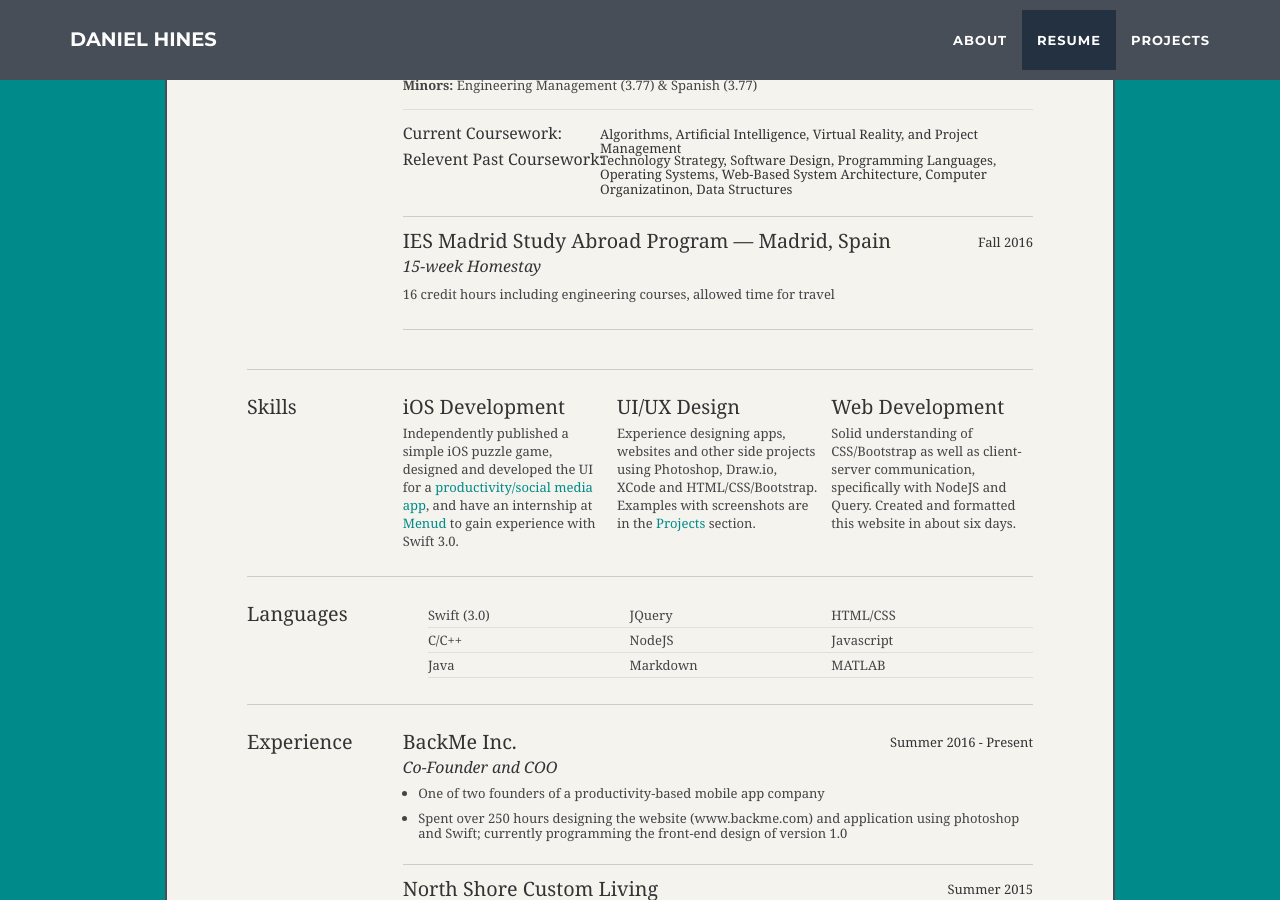
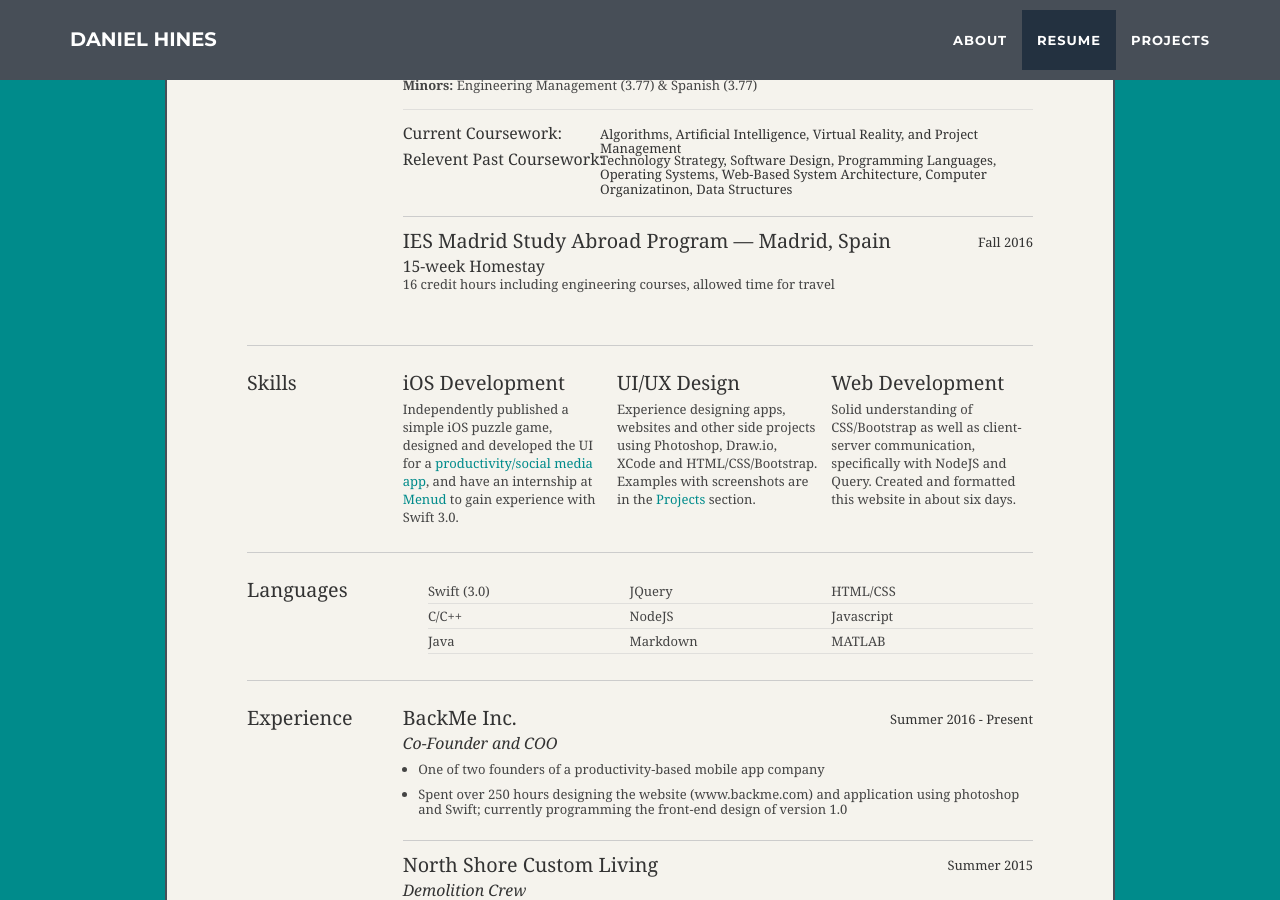
Before and after one commit to danielchines/danielchines.github.io, a Jekyll site: the page built from index.html, in a window 1280 px wide and 900 px high, scrolled down 1894 px. Built offline with Jekyll 4.4.1, drawn with Linux system fonts in a browser that asks for light colours.

Commit message:
Update resume.html

```diff
--- a/_includes/resume.html
+++ b/_includes/resume.html
@@ -66,7 +66,7 @@
 									<h4 style="top: 2px">Technology Strategy, Software Design, Programming Languages, Operating Systems, Web-Based System Architecture, Computer Organizatinon, Data Structures</h4>
 								</div>
 							</div>
-							<div class="job last">
+							<div class="education last">
 								<h2>IES Madrid Study Abroad Program &mdash; Madrid, Spain</h2>
 								<h3>15-week Homestay</h3>
 								<h4>Fall 2016</h4>
```
